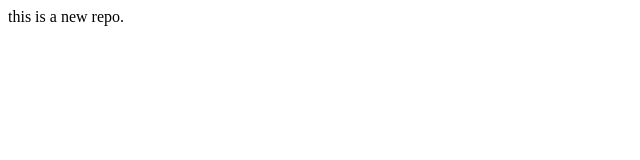
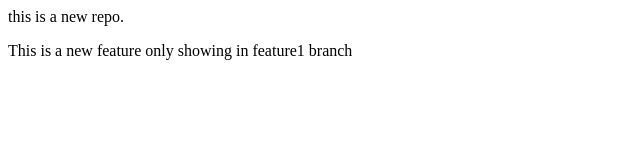
Before and after one commit to deepak-choure/localrepo, a plain HTML site: page index.html in a window 1280 px wide. Shown: the whole page, without its empty margins (0-640 px from the left). Drawn offline with Linux system fonts and the light colour scheme.

Commit message:
added new feature

```diff
--- a/index.html
+++ b/index.html
@@ -1 +1,2 @@
 <p>this is a new repo.</p>
+<p>This is a new feature only showing in feature1 branch</p>
```
